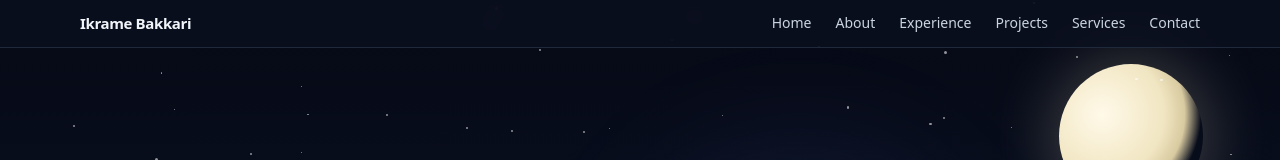
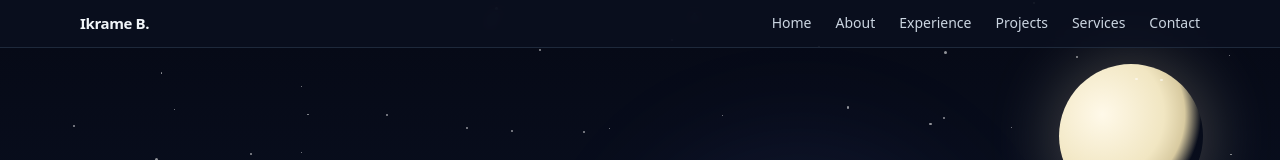
Before and after one commit to MysticKrameNine/ikrame, a Next.js app: page / in a window 1280 px wide. Shown: the top 160 px of the page. Built offline with nearby package versions, Linux system fonts and the light colour scheme; grey boxes are pictures that could not be loaded.

Commit message:
Update NavBar.tsx

```diff
--- a/src/app/components/NavBar.tsx
+++ b/src/app/components/NavBar.tsx
@@ -5,7 +5,7 @@ export default function NavBar() {
     <header className="sticky top-0 z-40 bg-[#0b1020]/75 backdrop-blur border-b border-slate-800">
       <div className="mx-auto max-w-6xl px-4 py-3 flex items-center justify-between">
         <a href="#home" className="font-semibold tracking-tight text-[15px] text-slate-100">
-          Ikrame Bakkari
+          Ikrame B.
         </a>
         <nav className="hidden md:flex items-center gap-6 text-sm text-slate-300">
           <a href="#home" className="hover:text-slate-100">Home</a>
```
